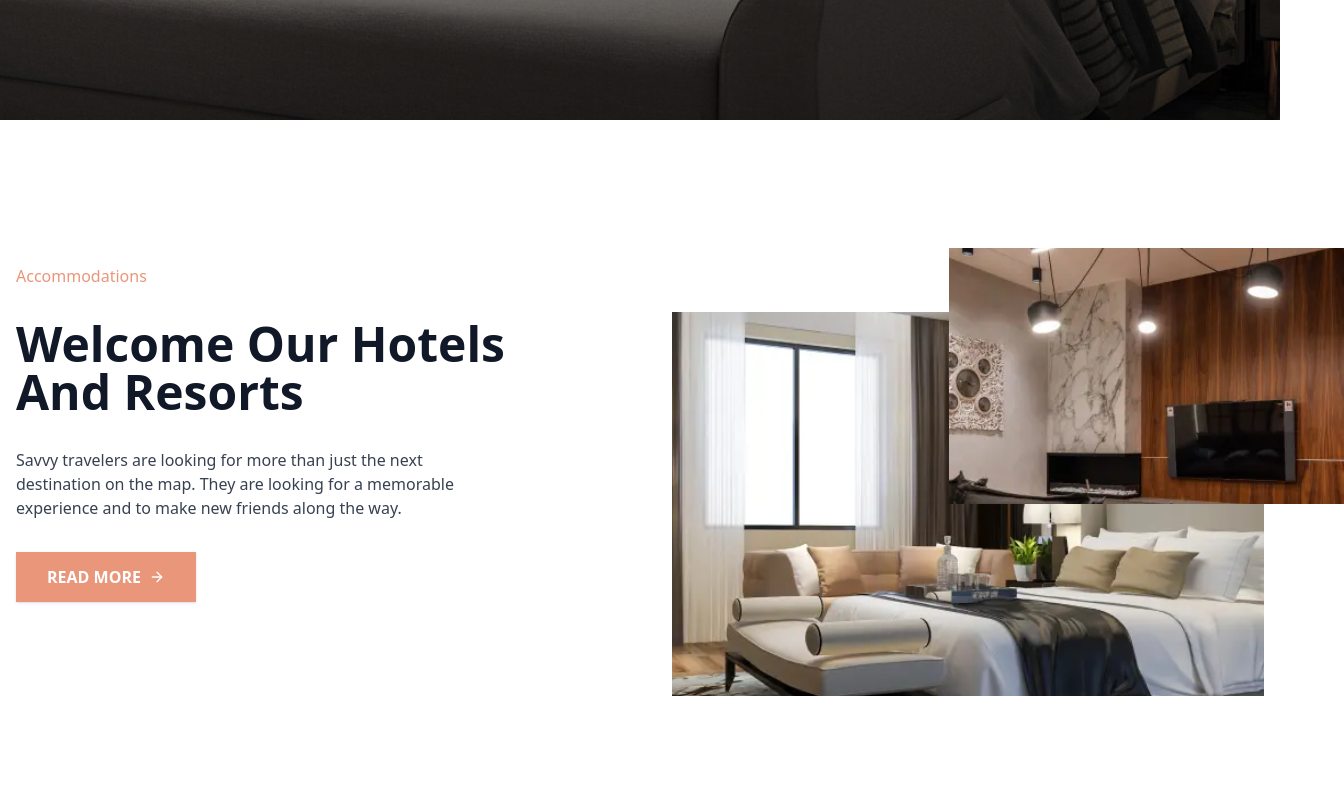
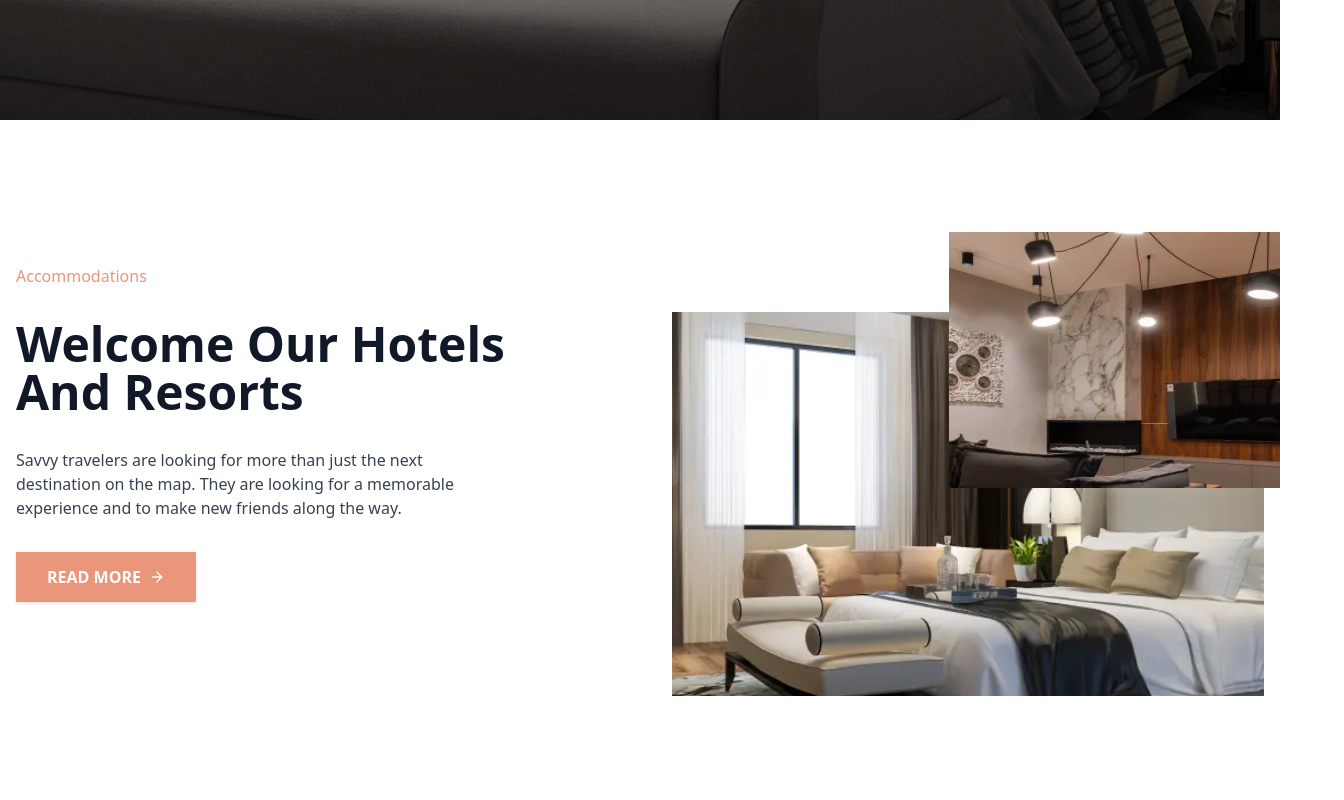
Before and after one commit to muskanm1111/Hostily, a Next.js app: page / in a window 1280 px wide. Shown: the part 680-1480 px from the top of the page, 1344 px wide, since content can reach past the window. Built offline with nearby package versions, Linux system fonts and the light colour scheme.

Commit message:
Improve layout and styling of About component for better visual consistency

```diff
--- a/src/components/about.jsx
+++ b/src/components/about.jsx
@@ -5,7 +5,7 @@ import { ArrowRight } from "lucide-react";
 
 const About = () => {
   return (
-    <section className="w-full py-16 md:py-28  bg-white">
+    <section className="w-full py-16 md:py-28 bg-white overflow-hidden">
       <div className="max-w-[80.50rem] mx-auto px-4">
         <div className="flex flex-col lg:flex-row items-start gap-8 lg:gap-16">
           {/* Content  */}
@@ -31,9 +31,8 @@ const About = () => {
           </div>
 
           {/* Images */}
-          <div className="w-full lg:w-1/2  mt-20 relative">
+          <div className="w-full lg:w-1/2 mt-20 relative">
             <div className="grid grid-cols-1 gap-4">
-
               <div className="relative h-64 md:h-80 lg:h-96 w-full">
                 <Image
                   src="/hotel-1.webp"
@@ -43,12 +42,12 @@ const About = () => {
                 />
               </div>
 
-              <div className="absolute -top-16 -right-20 w-2/3 h-48 md:h-64 hidden md:block">
+              <div className="absolute -top-20 -right-20 w-2/3 h-48 md:h-64 hidden md:block">
                 <Image
                   src="/hotel-2.webp"
                   alt="Hotel living area"
                   fill
-                  className="object-cover"
+                  className="object-right "
                 />
               </div>
             </div>
```
